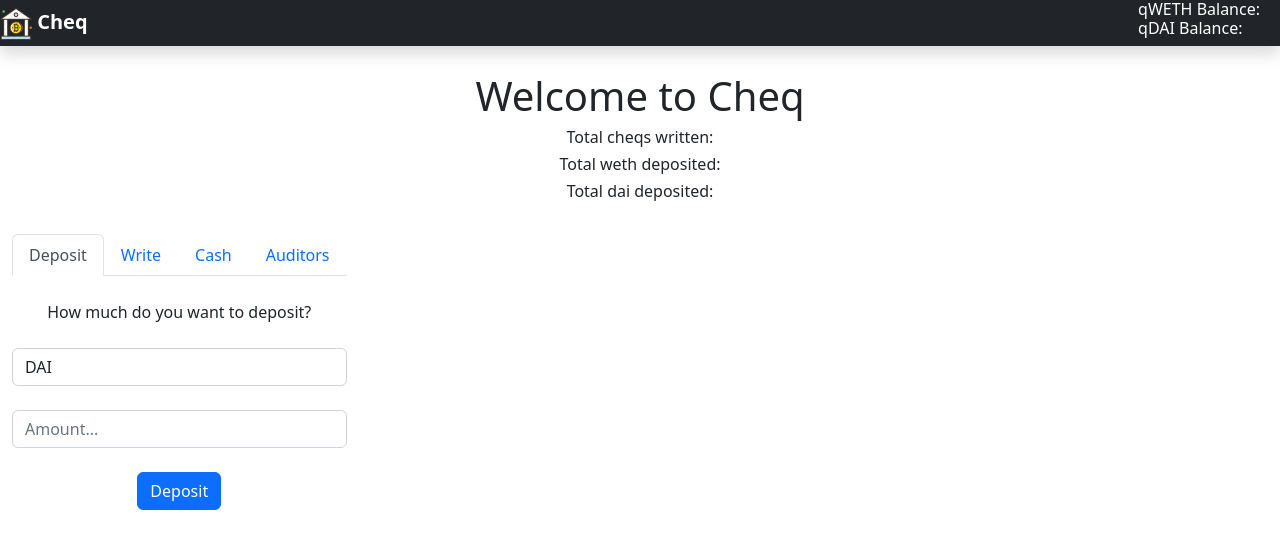
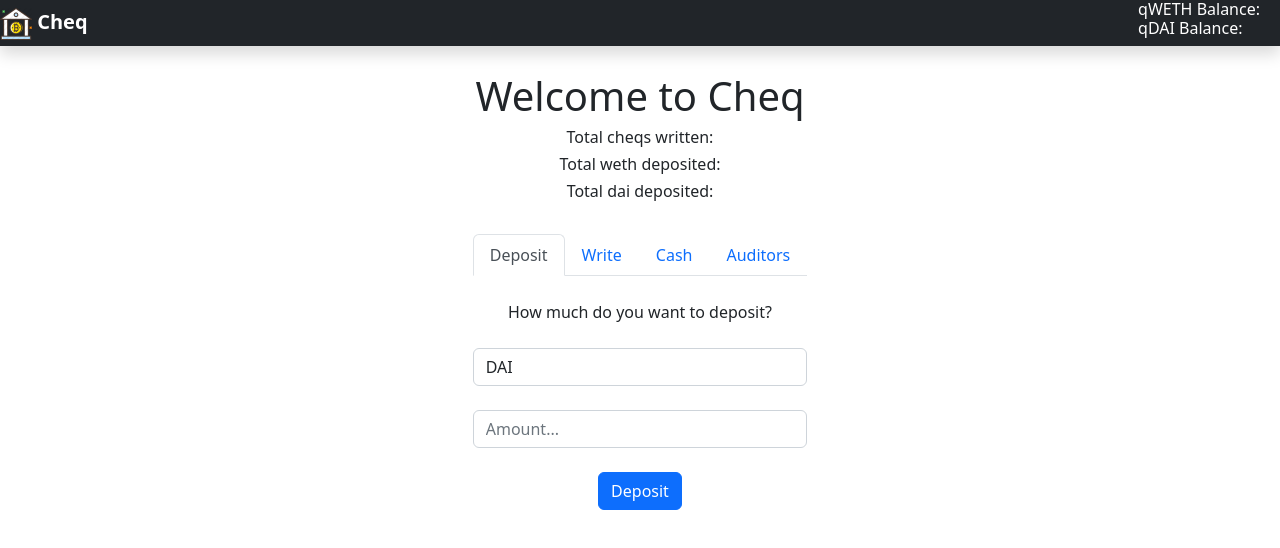
Before and after one commit to denotalabs/denota-app, a React (Create React App) app: page / in a window 1280 px wide. Shown: the top 548 px of the page. Built offline with nearby package versions, Linux system fonts and the light colour scheme.

Commit message:
fixed styling, centered content + added to readme

```diff
--- a/src/components/App.css
+++ b/src/components/App.css
@@ -1 +1,5 @@
-/* Styles go here */
+.tabs {
+    display: inline-block;
+    text-align: center;
+    width: fit-content;
+  }
--- a/src/components/App.tsx
+++ b/src/components/App.tsx
@@ -20,20 +20,19 @@ function App() {
   }, [loadBlockchainData]);
 
   return (
-    <div className="text-monospace">
+    <div>
       <Navbar blockchainState={blockchainState} />
 
       <div className="container-fluid mt-5 text-center">
+
         <br></br>
         <h1>Welcome to Cheq</h1>
         <h6>Total cheqs written: {blockchainState.cheqBalance}</h6>
         <h6>Total weth deposited: {blockchainState.wethBalance}</h6>
         <h6>Total dai deposited: {blockchainState.daiBalance}</h6>
+        <br></br>
 
-        <br></br>
-        <div className="row">
-          <main role="main" className="col-lg-12 d-flex text-center">
-            <div className="content mr-auto ml-auto">
+            <div className="tabs">
               <Tabs id="uncontrolled-tab-example">
                 <Tab eventKey="deposit" title="Deposit">
                   <DepositTab blockchainState={blockchainState} />
@@ -49,8 +48,6 @@ function App() {
                 </Tab>
               </Tabs>
             </div>
-          </main>
-        </div>
       </div>
     </div>
   );
```
Also changed, not shown: 1 other file (tests, documents, lock files or other folders).
